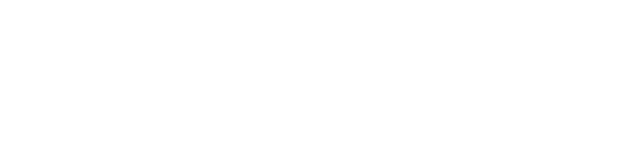
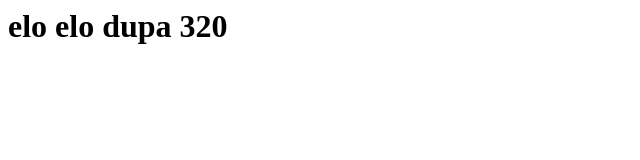
Before and after one commit to extersen/grzybeq.ml, a plain HTML site: page index.html in a window 1280 px wide. Shown: the whole page, without its empty margins (0-640 px from the left). Drawn offline with Linux system fonts and the light colour scheme.

Commit message:
Update index.html

```diff
--- a/index.html
+++ b/index.html
@@ -1,3 +1,8 @@
 <html>
   <head>
-    </head>
+  </head>
+  <body>
+   <h1>elo elo dupa 320</h1>
+
+  </body>
+  </html>
```
